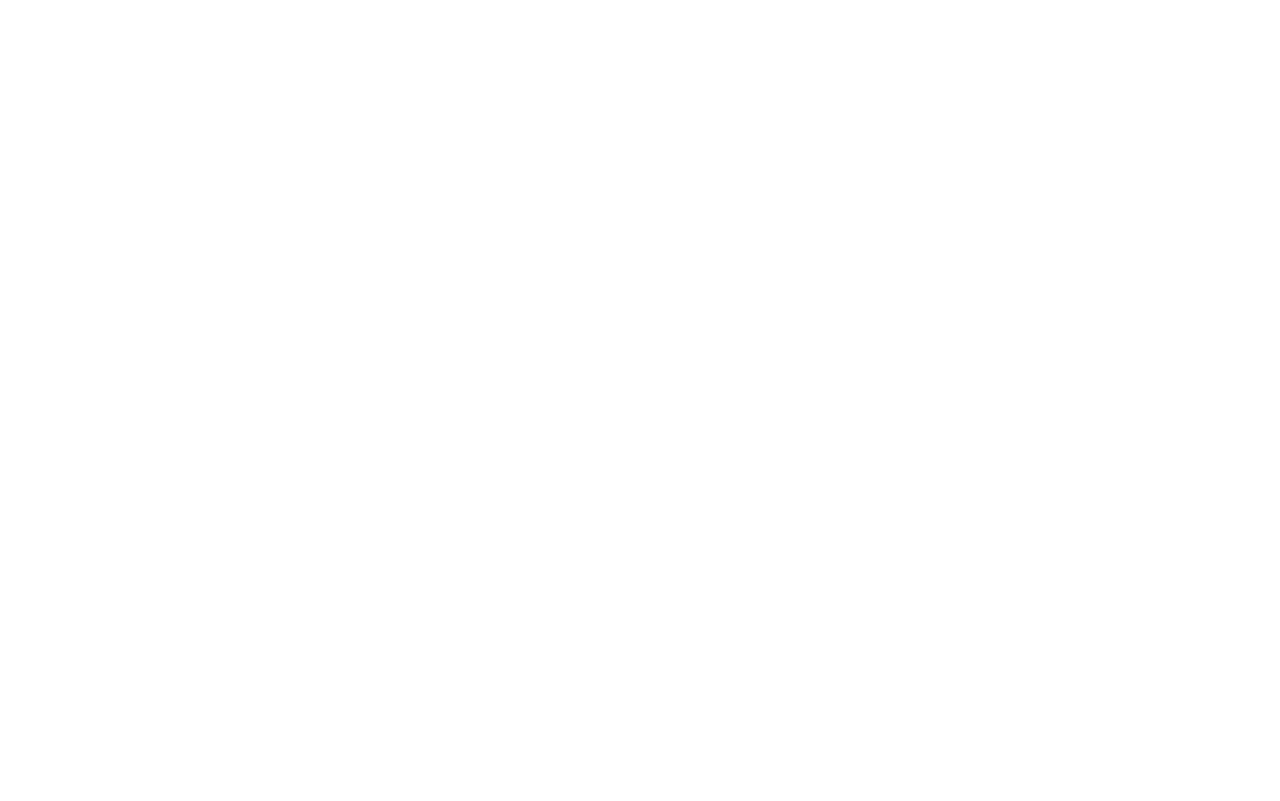
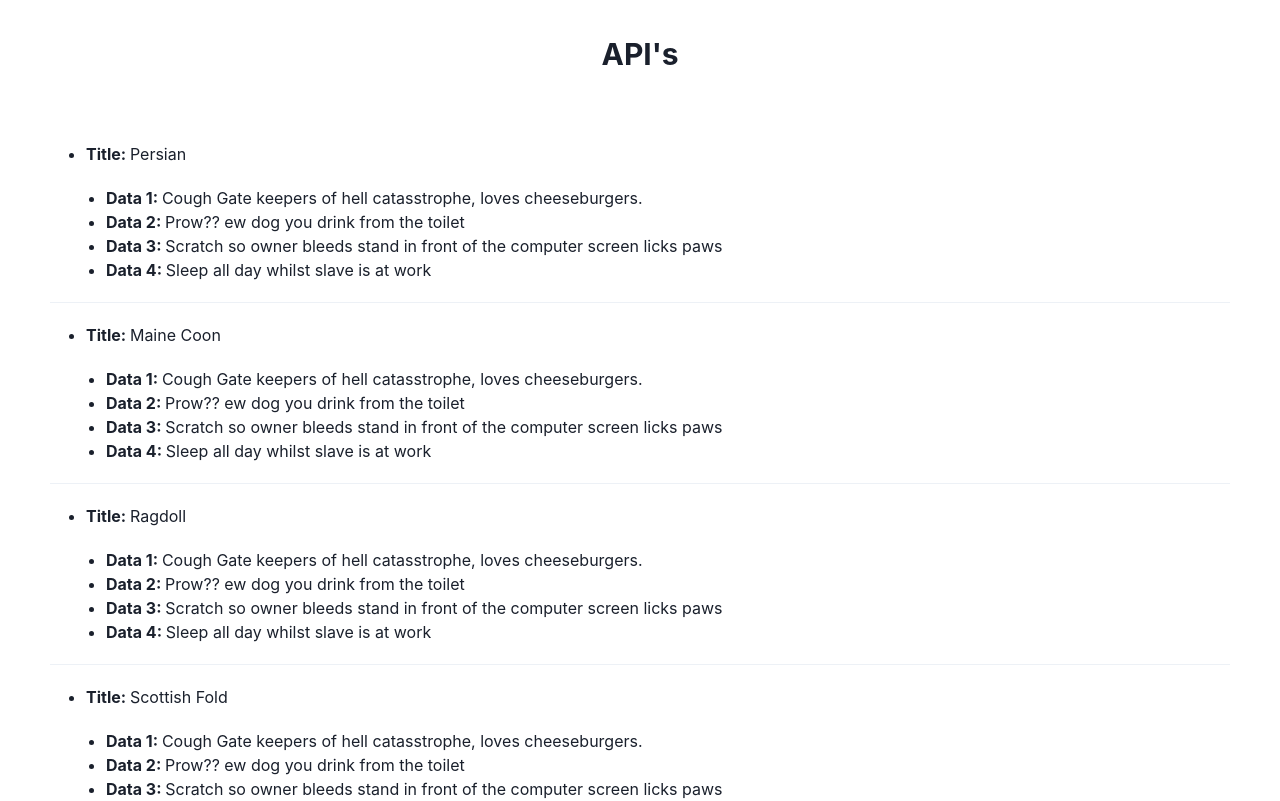
Before and after one commit to KurtisDenning/pAPI, a React (Create React App) app in the folder frontend/: page / in a window 1280 px wide. Shown: the part 1120-1921 px from the top of the page. Before the commit the page ends 1106 px from the top, so only its background shows below. Built offline with nearby package versions, Linux system fonts and the light colour scheme.

Commit message:
Added API components

```diff
--- a/frontend/src/App.js
+++ b/frontend/src/App.js
@@ -3,6 +3,7 @@
 import Nav from "./Components/Nav";
 import Header from "./Components/Header";
 import Categories from "./Components/Categories";
+import APIs from "./Components/APIs";
 
 function App() {
   return (
@@ -12,6 +13,7 @@
       <Divider />
       <Categories />
       <Divider />
+      <APIs />
     </ChakraProvider>
   );
 }
--- /dev/null
+++ b/frontend/src/Components/APICards.js
@@ -0,0 +1,41 @@
+import React from "react";
+import { Box, Divider, ListItem, UnorderedList } from "@chakra-ui/react";
+
+const APICard = (props) => {
+  return (
+    <>
+      <Box p={5}>
+        <UnorderedList>
+          <ListItem>
+            <b>Title: </b>
+            {props.name}
+          </ListItem>
+
+          <ListItem ml={5} mt={5}>
+            <b>Data 1: </b>
+            {props.data1}
+          </ListItem>
+
+          <ListItem ml={5}>
+            <b>Data 2: </b>
+            {props.data2}
+          </ListItem>
+
+          <ListItem ml={5}>
+            <b>Data 3: </b>
+            {props.data3}
+          </ListItem>
+
+          <ListItem ml={5}>
+            <b>Data 4: </b>
+            {props.data4}
+          </ListItem>
+        </UnorderedList>
+      </Box>
+
+      <Divider />
+    </>
+  );
+};
+
+export default APICard;
--- /dev/null
+++ b/frontend/src/Components/APIs.js
@@ -0,0 +1,22 @@
+import React from "react";
+import APICard from "./APICards";
+import APIData from "../Dummy-Json/API-data";
+import { Center, Heading, Box, Flex } from "@chakra-ui/react";
+
+const apiCards = APIData.map((item) => <APICard key={item.id} {...item} />);
+
+const APIs = () => {
+  return (
+    <Box m={50}>
+      <Center mb={50}>
+        <Heading as={"h3"} size={"lg"}>
+          API's {/*need to set state to for what results are being filtered*/}
+        </Heading>
+      </Center>
+      {/*Need to add a search bar.*/}
+      {apiCards}
+    </Box>
+  );
+};
+
+export default APIs;
--- a/frontend/src/Components/Categories.js
+++ b/frontend/src/Components/Categories.js
@@ -1,6 +1,6 @@
 import React from "react";
 import CategoryCards from "./CategoryCards";
-import Data from "../Dummy-Json/Data";
+import Data from "../Dummy-Json/Categories-data";
 import { Center, Heading, Text, Box } from "@chakra-ui/react";
 
 const categoryCards = Data.map((item) => (
@@ -18,7 +18,6 @@
       <Text mt={2} mb={"80px"} color={"gray"}>
         Pick a category & start exploring!
       </Text>
-
       {categoryCards}
     </Box>
   );
--- /dev/null
+++ b/frontend/src/Dummy-Json/API-data.js
@@ -0,0 +1,61 @@
+export default [
+  {
+    id: 1,
+    name: "Persian",
+    data1: "Cough Gate keepers of hell catasstrophe, loves cheeseburgers.",
+    data2: "Prow?? ew dog you drink from the toilet",
+    data3:
+      "Scratch so owner bleeds stand in front of the computer screen licks paws",
+    data4: "Sleep all day whilst slave is at work",
+  },
+
+  {
+    id: 2,
+    name: "Maine Coon",
+    data1: "Cough Gate keepers of hell catasstrophe, loves cheeseburgers.",
+    data2: "Prow?? ew dog you drink from the toilet",
+    data3:
+      "Scratch so owner bleeds stand in front of the computer screen licks paws",
+    data4: "Sleep all day whilst slave is at work",
+  },
+
+  {
+    id: 3,
+    name: "Ragdoll",
+    data1: "Cough Gate keepers of hell catasstrophe, loves cheeseburgers.",
+    data2: "Prow?? ew dog you drink from the toilet",
+    data3:
+      "Scratch so owner bleeds stand in front of the computer screen licks paws",
+    data4: "Sleep all day whilst slave is at work",
+  },
+
+  {
+    id: 4,
+    name: "Scottish Fold",
+    data1: "Cough Gate keepers of hell catasstrophe, loves cheeseburgers.",
+    data2: "Prow?? ew dog you drink from the toilet",
+    data3:
+      "Scratch so owner bleeds stand in front of the computer screen licks paws",
+    data4: "Sleep all day whilst slave is at work",
+  },
+
+  {
+    id: 5,
+    name: "Sphynx",
+    data1: "Cough Gate keepers of hell catasstrophe, loves cheeseburgers.",
+    data2: "Prow?? ew dog you drink from the toilet",
+    data3:
+      "Scratch so owner bleeds stand in front of the computer screen licks paws",
+    data4: "Sleep all day whilst slave is at work",
+  },
+
+  {
+    id: 6,
+    name: "Bengal",
+    data1: "Cough Gate keepers of hell catasstrophe, loves cheeseburgers.",
+    data2: "Prow?? ew dog you drink from the toilet",
+    data3:
+      "Scratch so owner bleeds stand in front of the computer screen licks paws",
+    data4: "Sleep all day whilst slave is at work",
+  },
+];
```
Also changed, not shown: frontend/src/Dummy-Json/Categories-data.js (renamed from frontend/src/Dummy-Json/Data.js).
